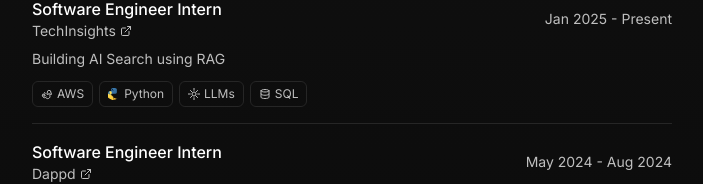
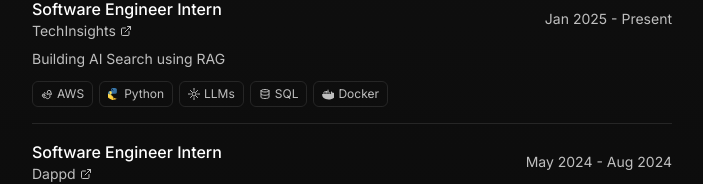
Before and after one commit to SamuelZ12/personal-website, a Next.js app: page / in a window 1280 px wide. Shown: the part 751-935 px from the top of the page, without its empty margins (288-991 px from the left). Built offline with nearby package versions, Linux system fonts and the light colour scheme.

Commit message:
Update config.tsx

```diff
--- a/src/config.tsx
+++ b/src/config.tsx
@@ -124,6 +124,7 @@ export const CONFIG: Config = {
                     { name: 'Python', icon: 'python' },
                     { name: 'LLMs', icon: 'llm' },
                     { name: 'SQL', icon: 'sql' },
+                    { name: 'Docker', icon: 'docker' },
                 ]
             },
             {
@@ -141,7 +142,7 @@ export const CONFIG: Config = {
                     { name: 'Next.js', icon: 'next' },
                     { name: 'TypeScript', icon: 'typescript' },
                     { name: 'Tailwind CSS', icon: 'tailwindcss' },
-                    { name: 'Docker', icon: 'github' },
+                    { name: 'Docker', icon: 'docker' },
                 ]
             },
             {
```
